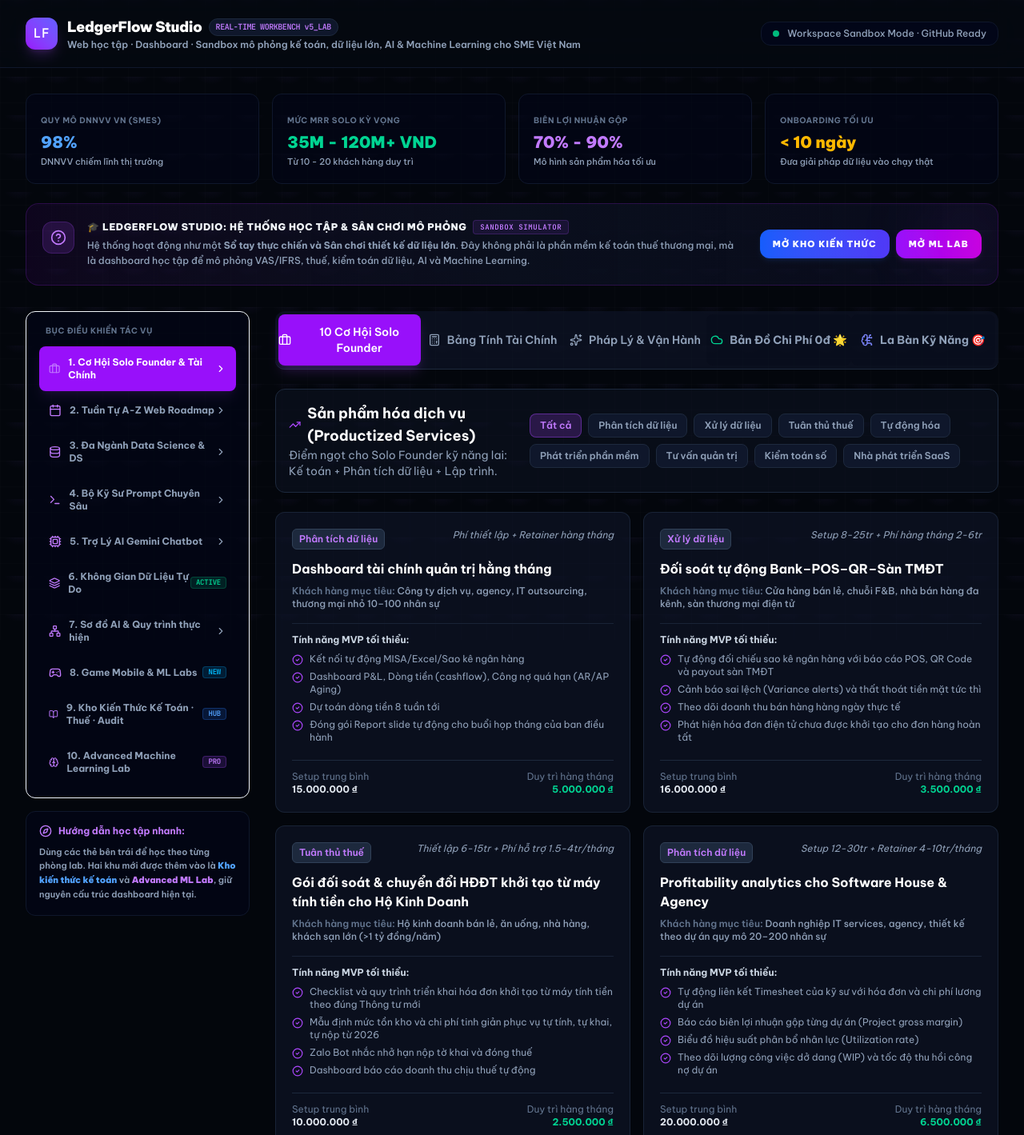
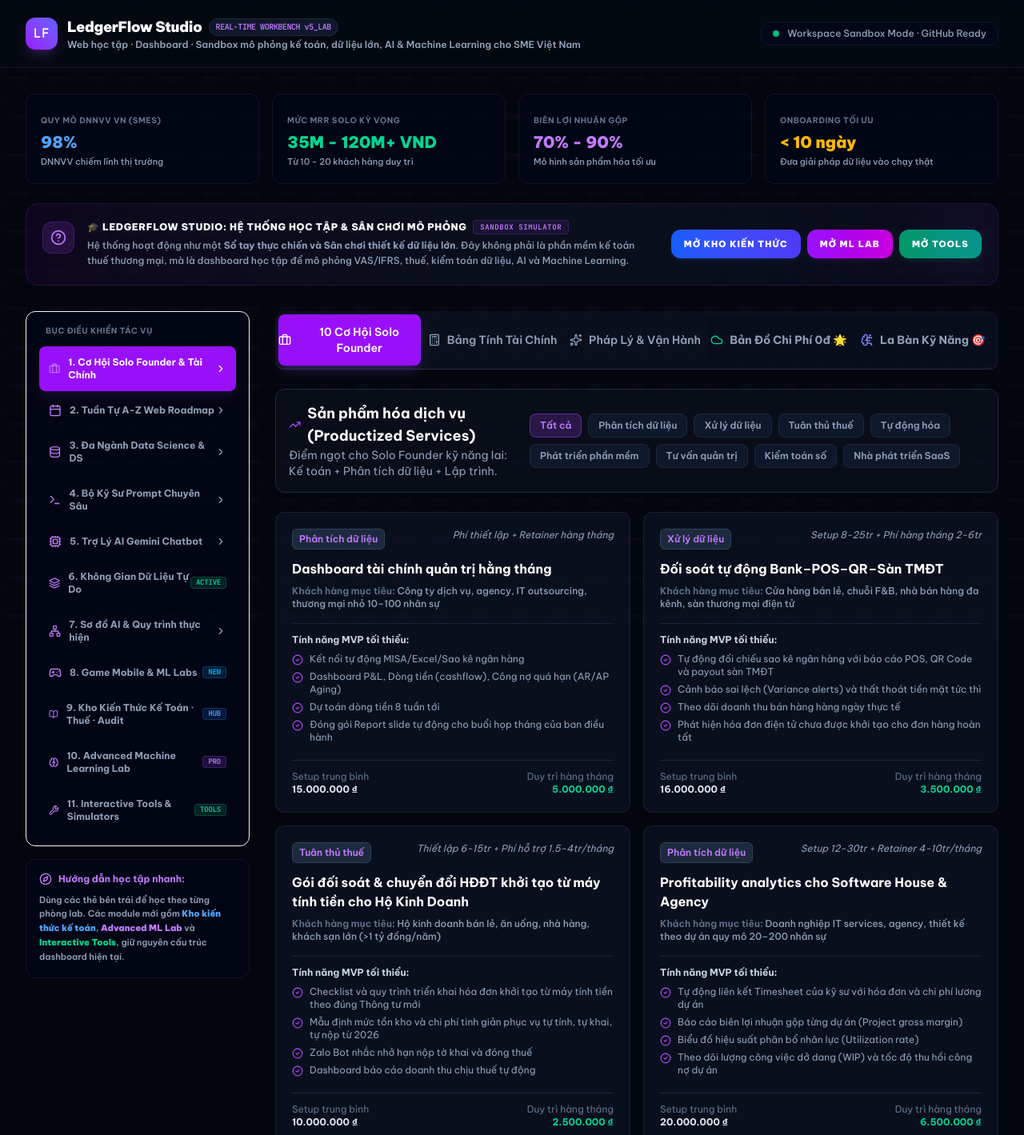
Before and after one commit to DVBCLUB/Plan2Predict, a React (Vite) app: page / in a window 1280 px wide. Shown: the top 1419 px of the page at 80% size. Built offline with nearby package versions, Linux system fonts and the light colour scheme.

Commit message:
feat: wire interactive simulator hub into dashboard

```diff
--- a/src/App.tsx
+++ b/src/App.tsx
@@ -9,6 +9,7 @@ import AIEcosystemArchitecture from './components/AIEcosystemArchitecture';
 import GameAndMLWorkbench from './components/GameAndMLWorkbench';
 import AccountingKnowledgeHub from './components/AccountingKnowledgeHub';
 import AdvancedMLLab from './components/AdvancedMLLab';
+import InteractiveSimulatorHub from './components/InteractiveSimulatorHub';
 import {
   Briefcase,
   Calendar,
@@ -22,7 +23,8 @@ import {
   Network,
   Gamepad2,
   BookOpen,
-  Brain
+  Brain,
+  Wrench
 } from 'lucide-react';
 
 type SegmentKey =
@@ -35,7 +37,8 @@ type SegmentKey =
   | 'architecture'
   | 'game_ml'
   | 'accounting_knowledge'
-  | 'advanced_ml';
+  | 'advanced_ml'
+  | 'interactive_simulators';
 
 type NavItem = {
   id: SegmentKey;
@@ -58,6 +61,7 @@ const navItems: NavItem[] = [
   { id: 'game_ml', order: '8', shortLabel: 'Game & ML', label: 'Game Mobile & ML Labs', icon: Gamepad2, badge: 'New', badgeClassName: 'bg-sky-500/15 text-sky-400 border-sky-500/25' },
   { id: 'accounting_knowledge', order: '9', shortLabel: 'VAS · Tax', label: 'Kho Kiến Thức Kế Toán · Thuế · Audit', icon: BookOpen, badge: 'Hub', badgeClassName: 'bg-blue-500/15 text-blue-400 border-blue-500/25' },
   { id: 'advanced_ml', order: '10', shortLabel: 'ML Lab', label: 'Advanced Machine Learning Lab', icon: Brain, badge: 'Pro', badgeClassName: 'bg-purple-500/15 text-purple-400 border-purple-500/25' },
+  { id: 'interactive_simulators', order: '11', shortLabel: 'Tools', label: 'Interactive Tools & Simulators', icon: Wrench, badge: 'Tools', badgeClassName: 'bg-emerald-500/15 text-emerald-400 border-emerald-500/25' },
 ];
 
 export default function App() {
@@ -92,6 +96,8 @@ export default function App() {
         return <AccountingKnowledgeHub />;
       case 'advanced_ml':
         return <AdvancedMLLab />;
+      case 'interactive_simulators':
+        return <InteractiveSimulatorHub />;
       default:
         return <SoloFounderBusiness />;
     }
@@ -167,6 +173,12 @@ export default function App() {
                 >
                   Mở ML Lab
                 </button>
+                <button
+                  onClick={() => setActiveSegment('interactive_simulators')}
+                  className="px-4 py-2.5 bg-gradient-to-r from-emerald-600 to-teal-600 hover:from-emerald-500 hover:to-teal-500 text-white font-black text-[11px] rounded-xl transition-all shadow-md shadow-emerald-500/10 uppercase tracking-widest text-center flex-1 md:flex-initial"
+                >
+                  Mở Tools
+                </button>
               </div>
             </div>
           </div>
@@ -238,7 +250,7 @@ export default function App() {
                 <span>Hướng dẫn học tập nhanh:</span>
               </div>
               <p className="text-[11px] leading-relaxed font-semibold">
-                Dùng các thẻ bên trái để học theo từng phòng lab. Hai khu mới được thêm vào là <strong className="text-blue-400">Kho kiến thức kế toán</strong> và <strong className="text-purple-400">Advanced ML Lab</strong>, giữ nguyên cấu trúc dashboard hiện tại.
+                Dùng các thẻ bên trái để học theo từng phòng lab. Các module mới gồm <strong className="text-blue-400">Kho kiến thức kế toán</strong>, <strong className="text-purple-400">Advanced ML Lab</strong> và <strong className="text-emerald-400">Interactive Tools</strong>, giữ nguyên cấu trúc dashboard hiện tại.
               </p>
             </div>
           </section>
```
